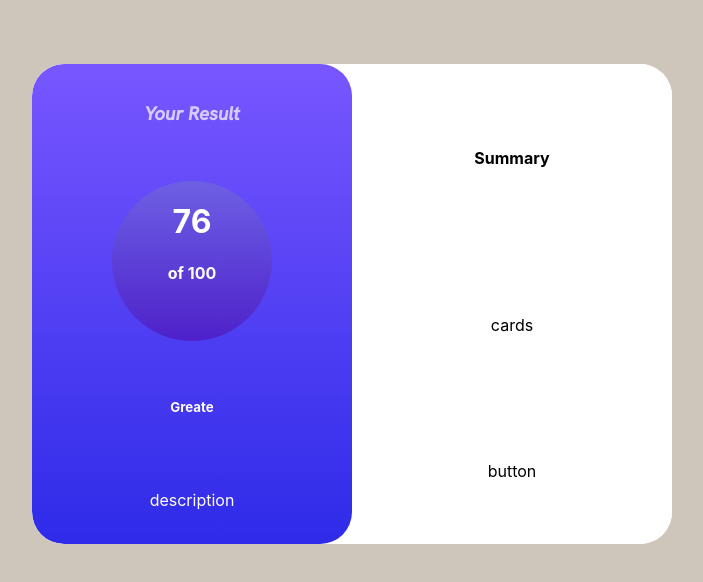
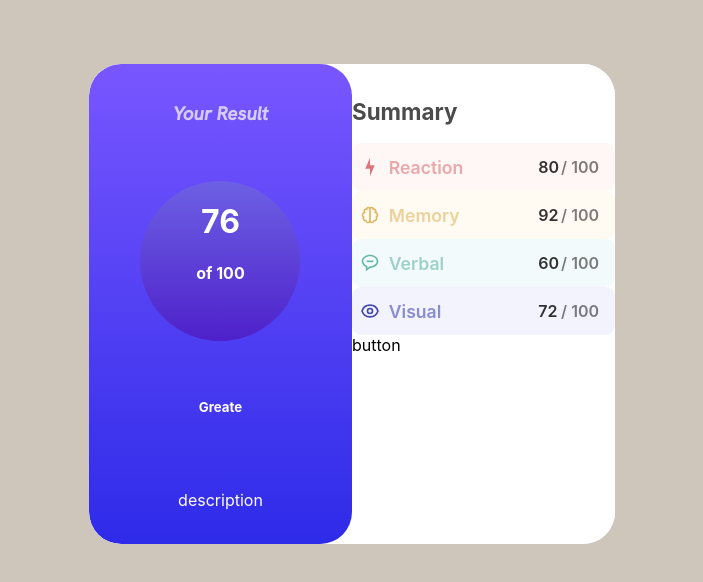
Before and after one commit to hamzauguz/summaryTask, a React (Create React App) app: page / in a window 1280 px wide. Shown: the top 582 px of the page, without its empty margins (288-991 px from the left). Built offline with nearby package versions, Linux system fonts and the light colour scheme.

Commit message:
secondly card added

```diff
--- a/src/cards/secondly-card/Styles.SecondlyCard.css
+++ b/src/cards/secondly-card/Styles.SecondlyCard.css
@@ -9,5 +9,59 @@
   flex: 1;
   display: flex;
   flex-direction: column;
-  justify-content: space-around;
+  justify-content: space-between;
+  width: 80%;
+  height: 100%;
+  margin: 0 auto;
+  text-align: start;
 }
+
+.secondly-title {
+  margin-top: 1.5em;
+  opacity: 0.7;
+  font-size: 1.4em;
+  flex: 0.3;
+}
+
+.card1 {
+  background-color: #fff6f6;
+}
+
+.card1-title {
+  color: #dd7478;
+}
+
+.card2 {
+  background-color: #fffbf2;
+}
+
+.card2-title {
+  color: #dfb660;
+}
+
+.card3 {
+  background-color: #f3fafb;
+}
+
+.card3-title {
+  color: #65b7a8;
+}
+
+.card4 {
+  background-color: #f3f3fd;
+}
+
+.card4-title {
+  color: #4448af;
+}
+
+.secondly-center {
+  flex: 2.5;
+  display: flex;
+  flex-direction: column;
+  justify-content: space-between;
+}
+
+.secondly-button {
+  flex: 1;
+}
--- a/src/cards/secondly-card/index.js
+++ b/src/cards/secondly-card/index.js
@@ -1,12 +1,60 @@
 import React from "react";
+import { GiElectric } from "react-icons/gi";
+import { BiBrain, BiMessageRoundedMinus } from "react-icons/bi";
+import { HiOutlineEye } from "react-icons/hi";
+import InfoCard from "../../components/info-card";
+
 import "./Styles.SecondlyCard.css";
 
 const SecondlyCard = () => {
+  const Cards = [
+    {
+      icon: <GiElectric size={22} color={"#dd7478"} />,
+      title: "Reaction",
+      percent: 80,
+      class: "card1",
+      titleClass: "card1-title",
+    },
+    {
+      icon: <BiBrain size={22} color={"#dfb660"} />,
+      title: "Memory",
+      percent: 92,
+      class: "card2",
+      titleClass: "card2-title",
+    },
+    {
+      icon: <BiMessageRoundedMinus size={22} color={"#65b7a8"} />,
+      title: "Verbal",
+      percent: 60,
+      class: "card3",
+      titleClass: "card3-title",
+    },
+    {
+      icon: <HiOutlineEye size={22} color={"#4448af"} />,
+      title: "Visual",
+      percent: 72,
+      class: "card4",
+      titleClass: "card4-title",
+    },
+  ];
+
   return (
     <div className="secondly-card">
-      <h4>Summary</h4>
-      <div>cards</div>
-      <span>button</span>
+      <div className="secondly-inside">
+        <h2 className="secondly-title">Summary</h2>
+        <div className="secondly-center">
+          {Cards.map((item) => (
+            <InfoCard
+              infocardClass={item.class}
+              titleClass={item.titleClass}
+              icon={item.icon}
+              title={item.title}
+              percent={item.percent}
+            />
+          ))}
+        </div>
+        <span className="secondly-button">button</span>
+      </div>
     </div>
   );
 };
--- /dev/null
+++ b/src/components/info-card/Styles.InfoCard.css
@@ -0,0 +1,44 @@
+.infocard-place {
+  display: flex;
+  flex-direction: row;
+  justify-content: space-between;
+  border-radius: 0.6em;
+  overflow: hidden;
+  height: 3em;
+}
+
+.infocard-left {
+  width: 60%;
+  align-items: center;
+  display: flex;
+  justify-content: space-between;
+  padding-left: 0.5em;
+}
+
+.infocard-right {
+  width: 3.8em;
+  margin-left: 1em;
+  align-items: center;
+  display: flex;
+  justify-content: space-between;
+  padding-right: 1em;
+}
+
+.icon-name {
+  font-size: 1.1em;
+  font-weight: 600;
+  opacity: 0.6;
+  text-align: start;
+  width: 90%;
+  margin-left: 0.5em;
+}
+
+.count-p {
+  font-weight: 600;
+  opacity: 0.8;
+}
+
+.percent-right {
+  opacity: 0.5;
+  font-weight: 600;
+}
--- /dev/null
+++ b/src/components/info-card/index.js
@@ -0,0 +1,19 @@
+import React from "react";
+import "./Styles.InfoCard.css";
+
+const InfoCard = ({ icon, title, percent, infocardClass, titleClass }) => {
+  return (
+    <div className={`infocard-place ${infocardClass}`}>
+      <div className="infocard-left">
+        {icon}
+        <span className={`icon-name ${titleClass}`}>{title}</span>
+      </div>
+      <div className="infocard-right">
+        <span className="count-p">{percent}</span>
+        <span className="percent-right">/ 100</span>
+      </div>
+    </div>
+  );
+};
+
+export default InfoCard;
```
